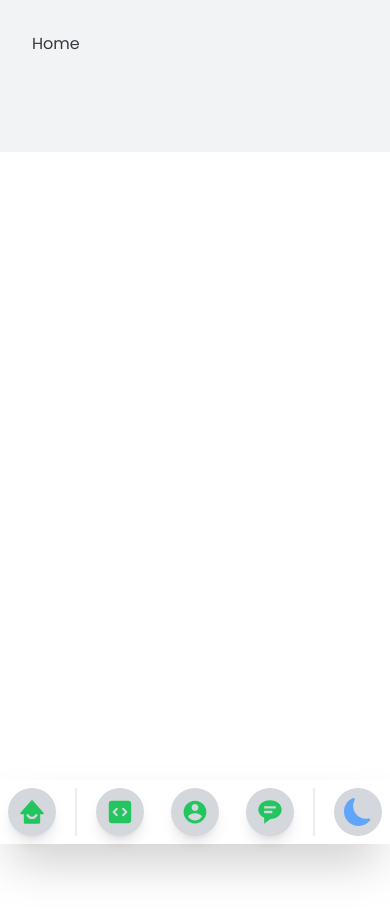
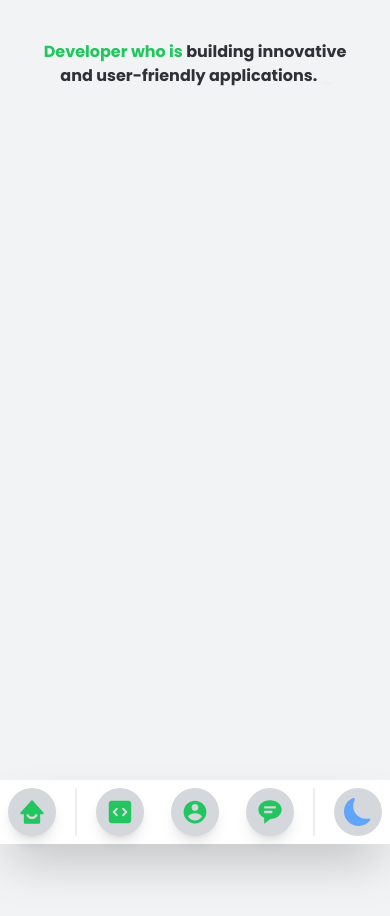
Before and after one commit to laukic1/Portfolio_App, a React (Vite) app: page / in a window 390 px wide. Shown: the top 916 px of the page. Before the commit the page ends 844 px from the top, so only its background shows below. Built offline with nearby package versions, Linux system fonts and the light colour scheme.

Commit message:
optimized some responsivness issues on about page

```diff
--- a/package.json
+++ b/package.json
@@ -17,6 +17,7 @@
     "react-dom": "^18.2.0",
     "react-icons": "^4.11.0",
     "react-router-dom": "^6.16.0",
+    "react-simple-typewriter": "^5.0.1",
     "react-transition-group": "^4.4.5",
     "sort-by": "^1.2.0"
   },
--- a/src/components/skill-stack-icon/skill-stack-icon.component.jsx
+++ b/src/components/skill-stack-icon/skill-stack-icon.component.jsx
@@ -1,6 +1,6 @@
 // eslint-disable-next-line react/prop-types
 const SkillStackIcon = ({ icon }) => {
-    return <div className='bg-white shadow-custom fold:w-8 fold:h-8 lg:w-16 lg:h-16 stack-icon group'>
+    return <div className='bg-white shadow-custom fold:w-8 fold:h-8 lg:w-10 lg:h-14 p-2 stack-icon group'>
     {icon}
 
     </div>;
--- /dev/null
+++ b/src/components/typewriter-effect/typewritter-effect.component.jsx
@@ -0,0 +1,38 @@
+import { Typewriter } from "react-simple-typewriter";
+
+
+
+const TypewriterEffect = () => {
+
+
+
+    return(
+
+
+    <div>
+
+        <h1 className='text-green-500' style={{ paddingBottom: '10rem', padding: '0.5em', margin: 'auto 0', fontWeight: 'bold', textAlign: "center"  }}>
+        { " Developer who is " }
+        <span className='text-gray-800 dark:text-white' style={{ fontWeight: 'bold',}}>
+          {/* Style will be inherited from the parent element */}
+          <Typewriter
+            words={['building innovative and user-friendly applications.', 'passionate about coding and problem-solving.', 'always eager to learn new technologies.', 'providing smart solutions.' ]}
+            loop={3}
+            cursor
+            cursorStyle='_'
+            typeSpeed={20}
+            deleteSpeed={30}
+            delaySpeed={5000}
+
+          />
+
+        </span>
+
+      </h1>
+
+      </div>
+    )
+
+}
+
+export default TypewriterEffect;
--- a/src/routes/about/about.component.jsx
+++ b/src/routes/about/about.component.jsx
@@ -34,12 +34,12 @@ const About = () => {
 
 <img className="lg:w-1/2 w-1/2" src={skillsImg} alt="profile-img" />
 </div>
-           <div className='grid grid-cols-5 lg:grid-cols-5'>
+           <div className='grid grid-cols-5 lg:grid-cols-5 place-self-center pr-1'>
 
             {
                 techStackIcons.slice(0,5).map((StackIcons, index) => (
 
-                    <span key={index}><SkillStackIcon icon={<StackIcons size='38' className='fold:w-5 fold:h-5 animate-bounce-slower' />}/></span>
+                    <span key={index}><SkillStackIcon icon={<StackIcons size='30' className='fold:w-5 fold:h-5 animate-bounce-slower' />}/></span>
                 ))
 
             }
@@ -47,7 +47,7 @@ const About = () => {
             {
               techStackIcons.slice(5,10).map((StackIcons, index) => (
 
-                    <span key={index}><SkillStackIcon icon={<StackIcons size='38' className='fold:w-5 fold:h-5 animate-bounce-slow' />}/></span>
+                    <span key={index}><SkillStackIcon icon={<StackIcons size='30' className='fold:w-5 fold:h-5 animate-bounce-slow' />}/></span>
                 ))
 
             }
--- a/src/routes/home/home.component.jsx
+++ b/src/routes/home/home.component.jsx
@@ -1,6 +1,25 @@
+import TypewriterEffect from "../../components/typewriter-effect/typewritter-effect.component";
+import { motion as m } from "framer-motion";
+
 const Home = () => {
 return (
-    <div>Home</div>
+    <m.div
+      initial={{ translateX: -200 }}
+      animate={{ translateX: 0 }}
+      className="content-container w-screen h-screen"
+    >
+      <div className="content-list flex flex-col justify-center items-center">
+        <div className="flex justify-center items-center">
+
+
+
+    <div>
+    <TypewriterEffect />
+
+    </div>
+    </div>
+    </div>
+    </m.div>
 )
 }
 
```
Also changed, not shown: 1 other file (tests, documents, lock files or other folders).
